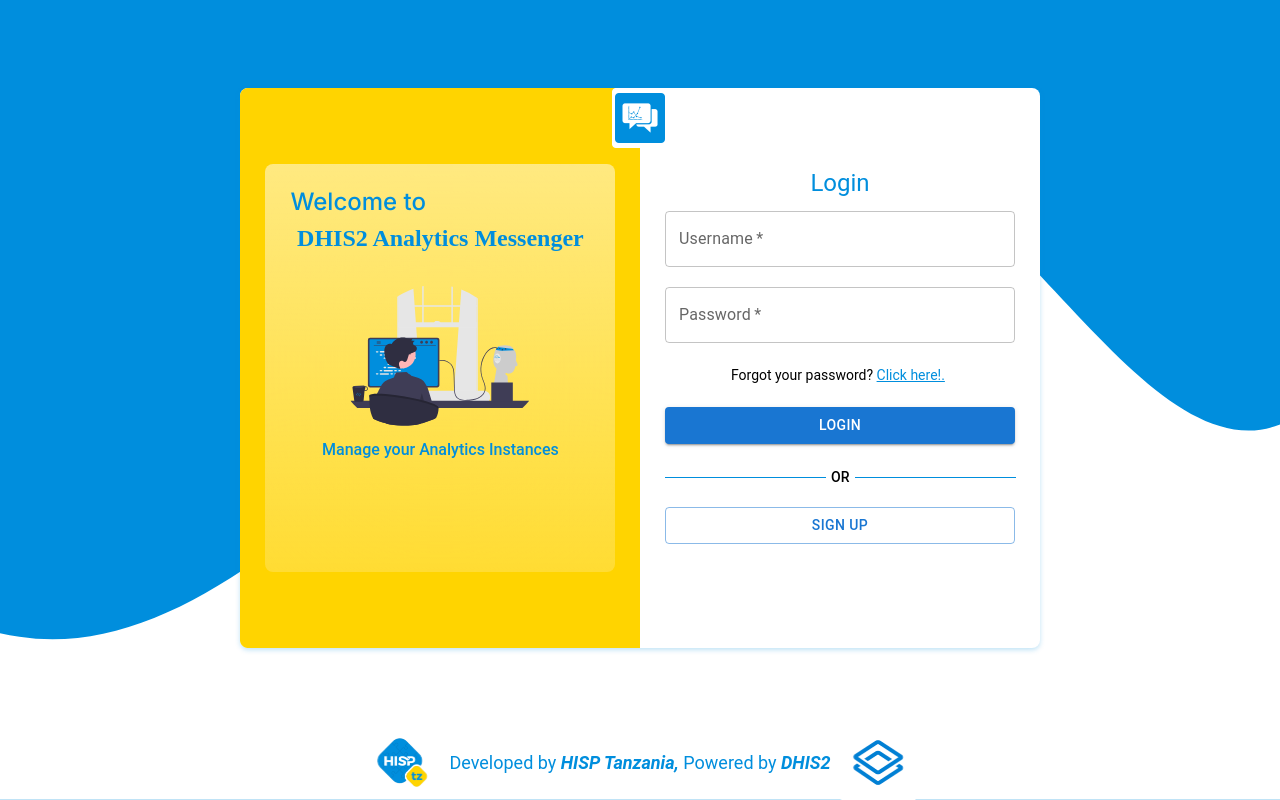
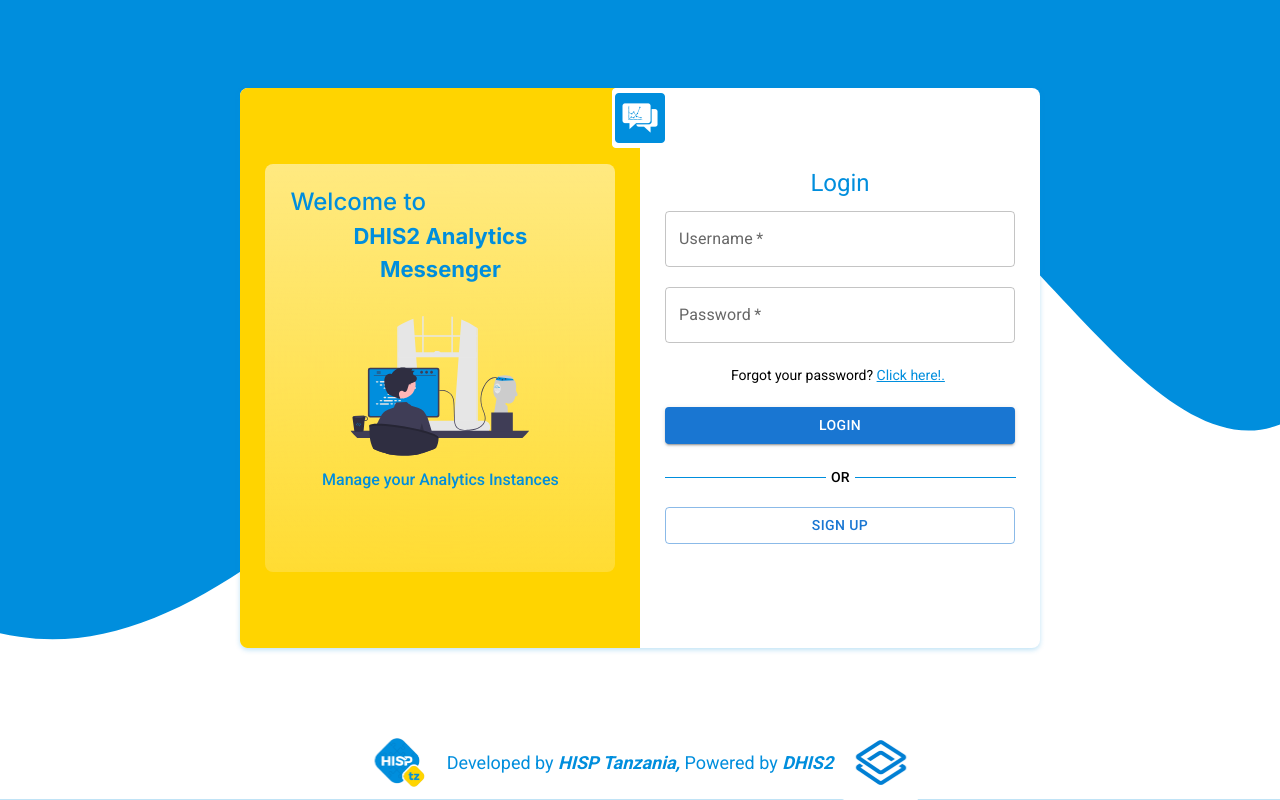
Before and after one commit to hisptz/dhis2-analytics-messenger-panel, a Next.js app: page /modules/Login in a window 1280 px wide. Built offline with nearby package versions, Linux system fonts and the light colour scheme.

Commit message:
fix(typography): Fixes
- Installed required packages for material typography

```diff
--- a/package.json
+++ b/package.json
@@ -11,6 +11,7 @@
   "dependencies": {
     "@emotion/react": "^11.11.1",
     "@emotion/styled": "^11.11.0",
+    "@fontsource/roboto": "^5.0.8",
     "@mui/icons-material": "^5.14.14",
     "@mui/material": "^5.14.14",
     "next": "13.5.6",
--- a/src/app/modules/Login/components/LoginFormContainer/index.tsx
+++ b/src/app/modules/Login/components/LoginFormContainer/index.tsx
@@ -35,7 +35,6 @@
     overflow: 'hidden',
   };
 
-
   return (
     <div
       className="absolute top-[20px] left-[20px] w-[800px] h-[560px] text-left text-5xl  font-inter "
@@ -57,7 +56,7 @@
           <div className="absolute h-[82.84%] w-[95.34%] top-[0%] right-[2.22%] bottom-[17.16%] left-[2.44%] flex flex-col items-center justify-start py-5 px-2.5 box-border gap-[30px]">
             <div className="relative inline-block w-[300px] text-cornflowerblue-100">
               <p className="m-0 font-medium">Welcome to</p>
-              <p className="m-0 text-[24px] font-lalezar text-center font-[900]">
+              <p className="m-0 text-[22px] text-center font-[700]">
                 DHIS2 Analytics Messenger
               </p>
             </div>
```
Also changed, not shown: src/app/layout.tsx (+7 -3 lines), 1 other file (tests, documents, lock files or other folders).
